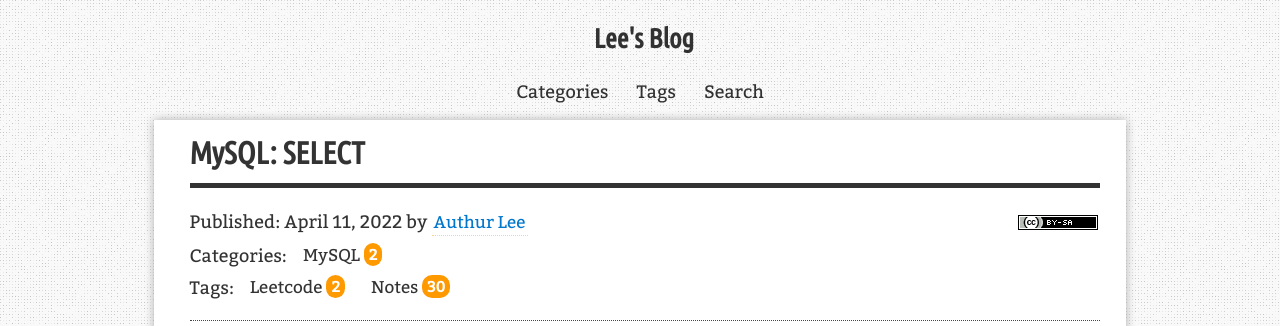
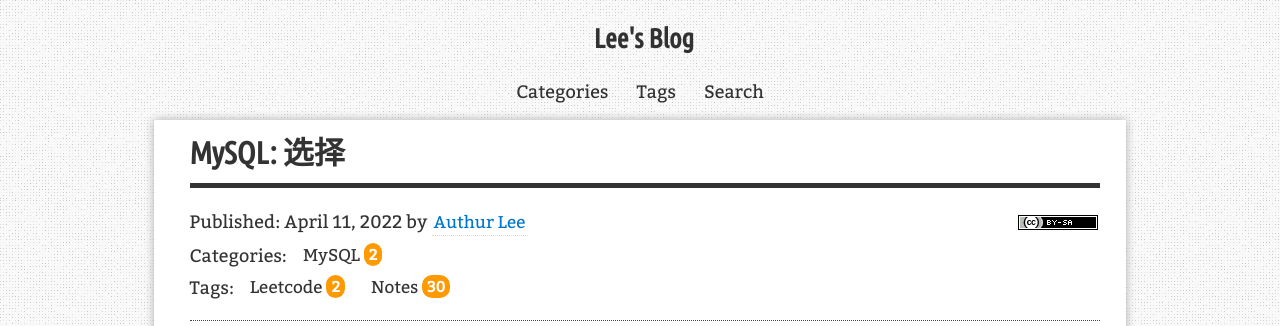
Before and after one commit to AuthurWhywait/AuthurWhywait.github.io, a Jekyll site: the page built from _posts/2022-04-11-leetcode_mysql.md, in a window 1280 px wide and 900 px high. Shown: the top 326 px of the window. Built offline with Jekyll 4.4.1, drawn with Linux system fonts in a browser that asks for light colours; comment, search, counter and statistics services are not loaded.

Commit message:
Update 2022-04-11-leetcode_mysql.md

```diff
--- a/_posts/2022-04-11-leetcode_mysql.md
+++ b/_posts/2022-04-11-leetcode_mysql.md
@@ -1,6 +1,6 @@
 ---
 layout: post
-title: "MySQL: SELECT"
+title: "MySQL: 选择"
 description: "notes of coding in Leetcode"
 categories: [MySQL]
 tags: [Leetcode, Notes]
```
